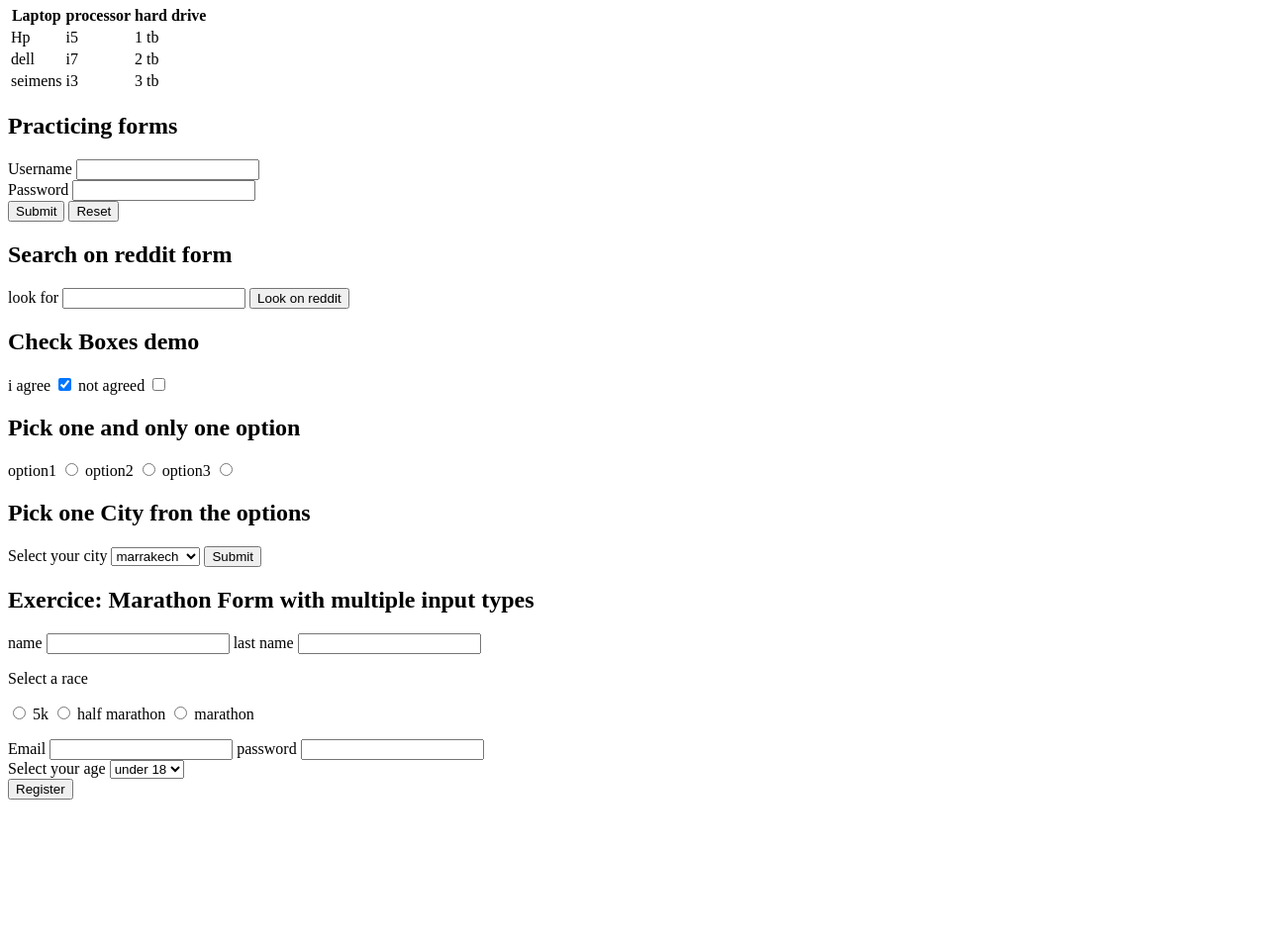
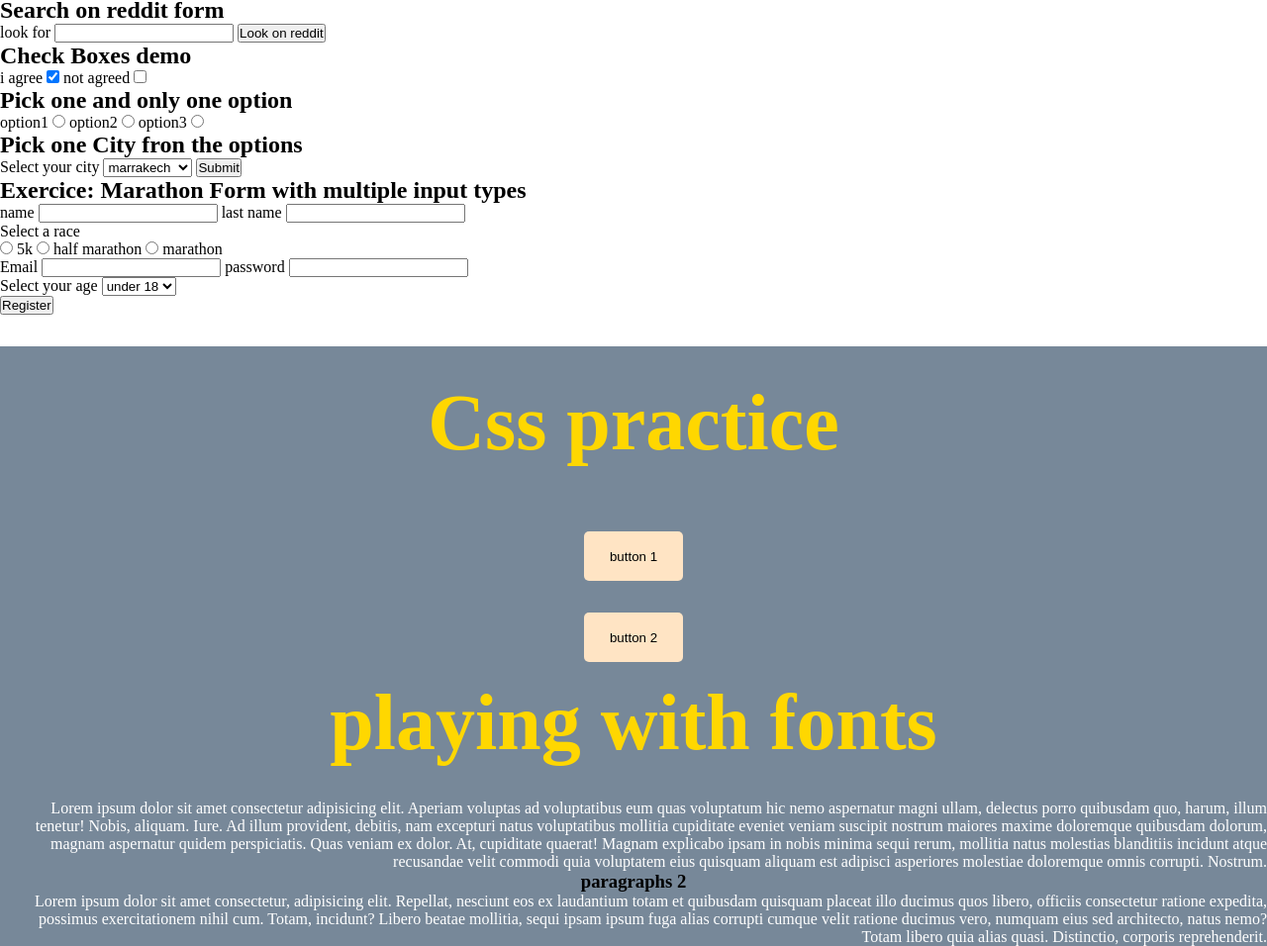
Before and after one commit to Ghostachio/Playground, a plain HTML site: page index.html in a window 1280 px wide. Shown: the part 390-1346 px from the top of the page at 99% size. Before the commit the page ends 1206 px from the top, so only its background shows below. Drawn offline with Linux system fonts and the light colour scheme.

Commit message:
learned about colors, text deco, size and family

```diff
--- a/index.html
+++ b/index.html
@@ -3,6 +3,7 @@
   <head>
     <meta charset="UTF-8" />
     <meta name="viewport" content="width=device-width, initial-scale=1.0" />
+    <link rel="stylesheet" href="style.css" />
     <title>Learning playgrounds</title>
   </head>
   <body>
@@ -136,6 +137,20 @@
           <button>Register</button>
         </form>
       </section>
+      <section class="css-box">
+        <h2 class="css-practice">Css practice</h2>
+        <button class="btn">button 1 </button>
+        <button class="btn">button 2</button>
+        <h2>playing with fonts</h2>
+        <p>
+          Lorem ipsum dolor sit amet consectetur adipisicing elit. Aperiam voluptas ad voluptatibus eum quas voluptatum hic nemo aspernatur magni ullam, delectus porro quibusdam quo, harum, illum tenetur! Nobis, aliquam. Iure.
+          Ad illum provident, debitis, nam excepturi natus voluptatibus mollitia cupiditate eveniet veniam suscipit nostrum maiores maxime doloremque quibusdam dolorum, magnam aspernatur quidem perspiciatis. Quas veniam ex dolor. At, cupiditate quaerat!
+          Magnam explicabo ipsam in nobis minima sequi rerum, mollitia natus molestias blanditiis incidunt atque recusandae velit commodi quia voluptatem eius quisquam aliquam est adipisci asperiores molestiae doloremque omnis corrupti. Nostrum.
+        </p>
+        <h3>paragraphs 2</h3>
+        <p>Lorem ipsum dolor sit amet consectetur, adipisicing elit. Repellat, nesciunt eos ex laudantium totam et quibusdam quisquam placeat illo ducimus quos libero, officiis consectetur ratione expedita, possimus exercitationem nihil cum.
+        Totam, incidunt? Libero beatae mollitia, sequi ipsam ipsum fuga alias corrupti cumque velit ratione ducimus vero, numquam eius sed architecto, natus nemo? Totam libero quia alias quasi. Distinctio, corporis reprehenderit.</p>
+      </section>
     </main>
   </body>
 </html>
--- /dev/null
+++ b/style.css
@@ -0,0 +1,43 @@
+* {
+  margin: 0;
+  padding: 0;
+  box-sizing: border-box;
+}
+
+button.btn {
+  background-color: bisque;
+  border: none;
+  color: black;
+  margin: 1rem;
+  width: 100px;
+  height: 50px;
+  border-radius: 5px;
+}
+
+.css-box {
+  display: flex;
+  flex-direction: column;
+  background-color: lightslategray;
+  align-items: center;
+  margin-top: 2rem;
+}
+
+.css-practice {
+  color: white;
+  margin-top: 1rem;
+  padding: 1rem;
+}
+
+.css-box p {
+  color: white;
+  font-weight: 200;
+  text-align: right;
+}
+
+.css-box h2 {
+  color: gold;
+  text-align: center;
+  width: 100%;
+  margin-bottom: 2rem;
+  font-size: 80px;
+}
```
